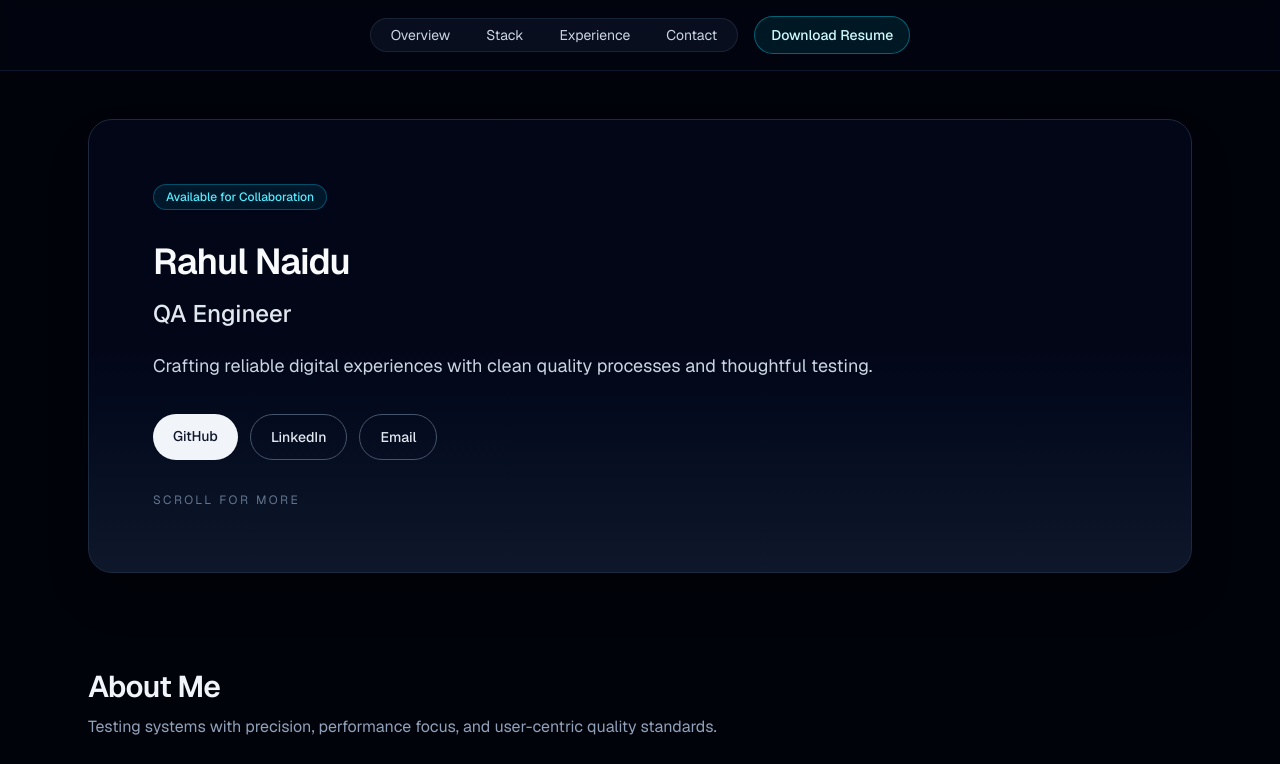
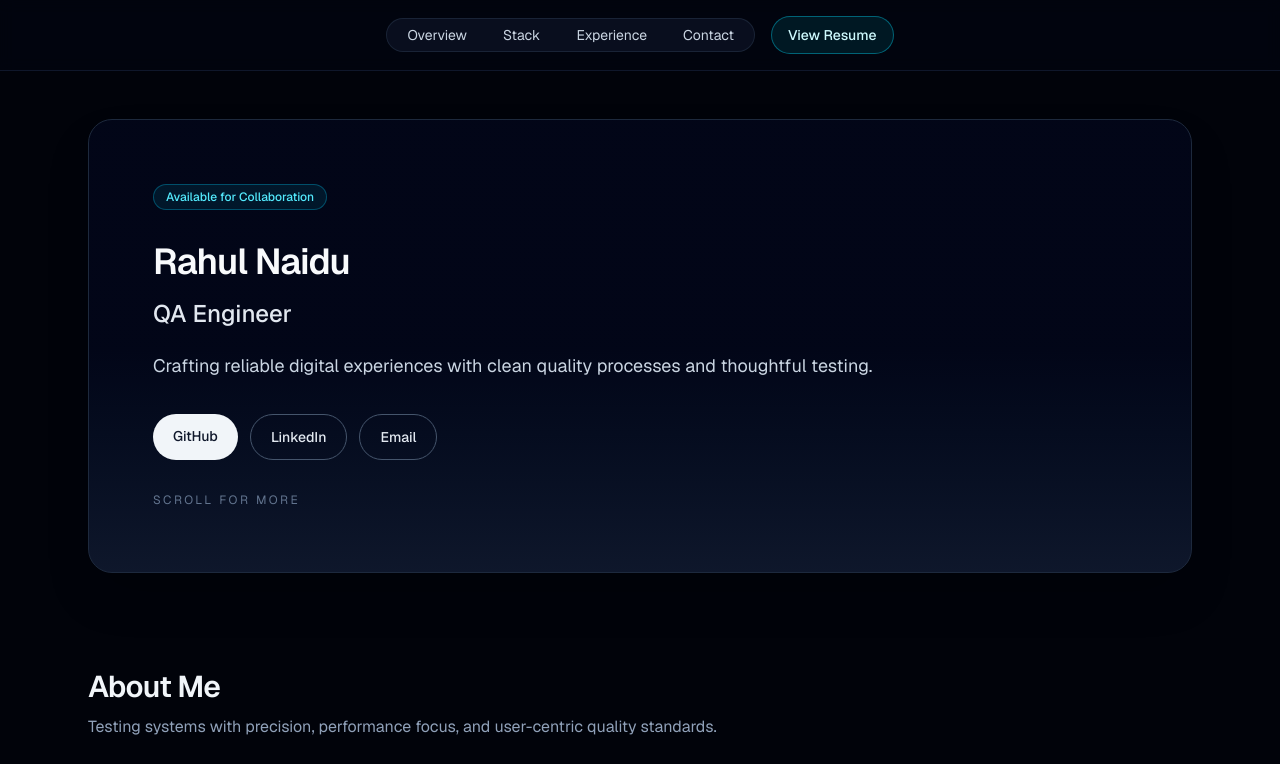
Before and after one commit to naidurahul/Personal_QA_portfolio, a Next.js app: page / in a window 1280 px wide. Shown: the top 764 px of the page. Built offline with nearby package versions, Linux system fonts and the light colour scheme.

Commit message:
update resume section at top

```diff
--- a/src/app/layout.tsx
+++ b/src/app/layout.tsx
@@ -62,7 +62,7 @@ export default function RootLayout({
               rel="noreferrer"
               className="rounded-full border border-cyan-400 px-5 py-2.5 text-sm font-medium text-cyan-300 transition hover:bg-cyan-400 hover:text-slate-950"
             >
-              Download Resume
+              View Resume
             </a>
             <p>@2026 Rahul Naidu</p>
           </div>
--- a/src/components/Navbar.tsx
+++ b/src/components/Navbar.tsx
@@ -22,10 +22,11 @@ export function Navbar() {
 
         <a
           href={siteConfig.resumeUrl}
-          download
+          target="_blank"
+          rel="noreferrer"
           className="rounded-full border border-cyan-400/40 bg-cyan-400/10 px-4 py-2 text-sm font-medium text-cyan-100 transition hover:border-cyan-300 hover:bg-cyan-400/20 hover:text-white"
         >
-          Download Resume
+          View Resume
         </a>
       </nav>
     </header>
```
